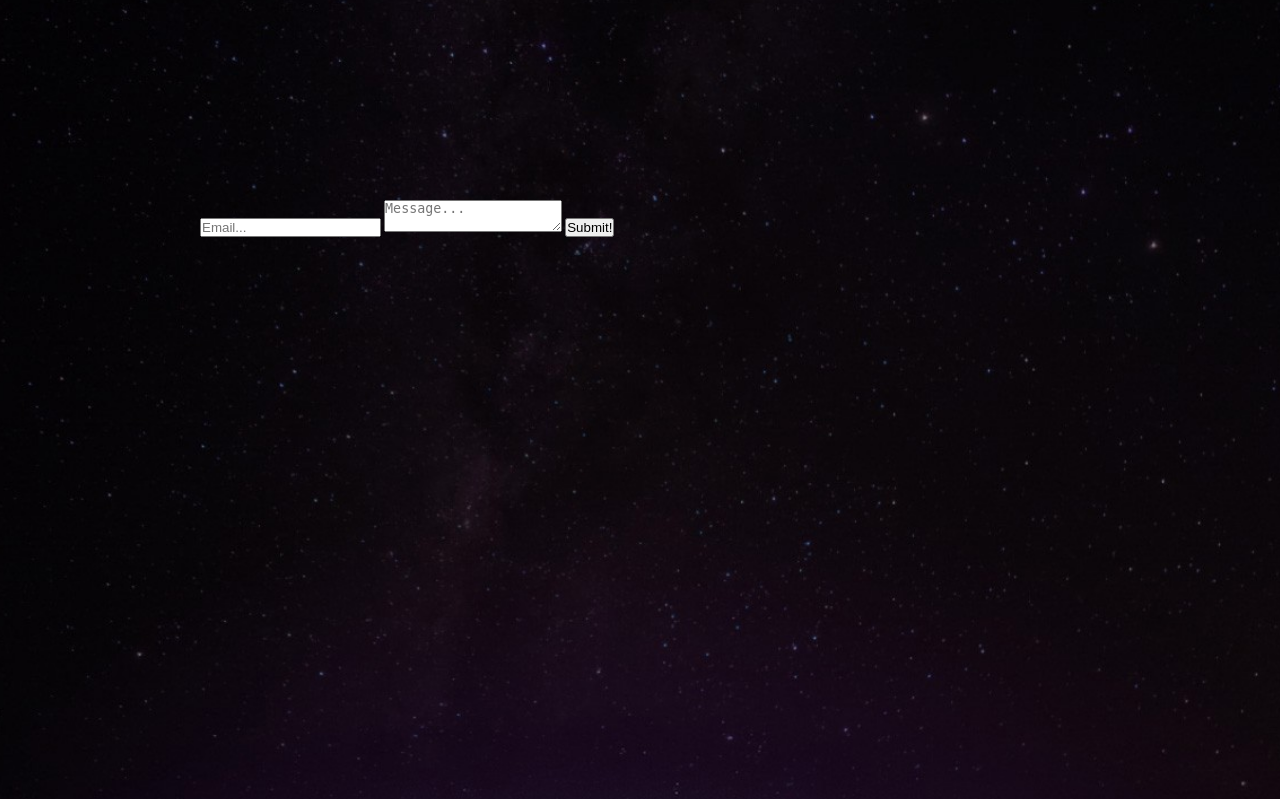
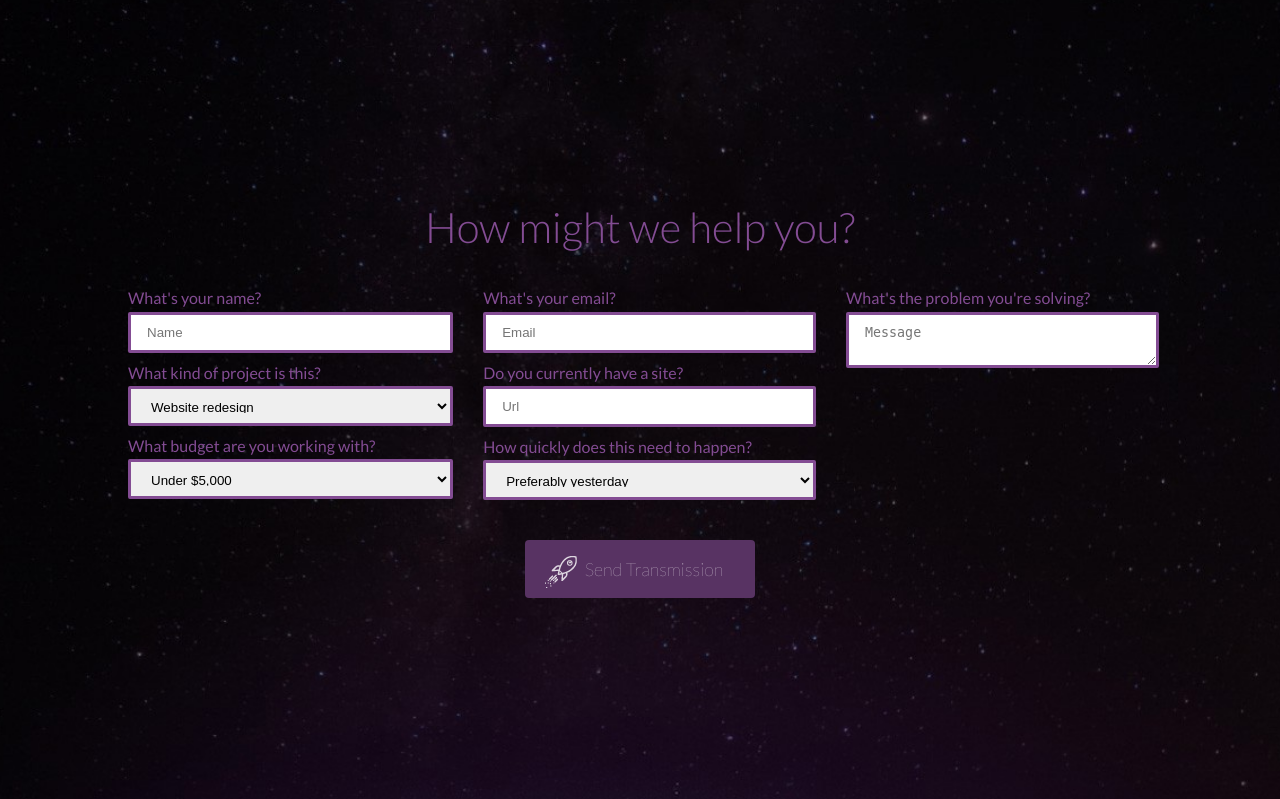
Before and after one commit to omni-online/omnionline.us, a PHP site: page / in a window 1280 px wide. Shown: the top 799 px of the page. Run offline with PHP 8.4, Linux system fonts and the light colour scheme.

Commit message:
Contact form

```diff
--- a/public/css/style.css
+++ b/public/css/style.css
@@ -2,7 +2,7 @@ html, body {
     height: 100%;
     width: 100%;
     font-family: 'Lato', sans-serif;
-    background-color: #240802;
+    background-color: #13060F;
 }
 
 * {
@@ -14,6 +14,7 @@ html, body {
 
 section {
     min-height: 100vh;
+    position: relative;
 }
 
 .app {
@@ -31,6 +32,88 @@ section {
     left: -10%;
 }
 
+
+/******************/
+/*      GRID      */
+/******************/
+.col-1-3 {
+    display: table-cell;
+    width: 1%;
+    vertical-align: top;
+}
+.contact-form .col-1-3 {
+    text-align: left;
+}
+.contact-form .col-1-3 + .col-1-3 {
+    padding-left: 30px;
+}
+.contact-form .col-1-3 label:first-child {
+    position: absolute;
+    top: -34px;
+    white-space: nowrap;
+}
+
+/******************/
+/*  CONTACT FORM  */
+/******************/
+.contact {
+
+}
+.contact-content {
+    position: absolute;
+    top: 50%;
+    transform: translateY(-50%);
+    right: 0;
+    left: 0;
+    padding: 0 10%;
+}
+.contact-form {
+    color: #834C93;
+    text-align: center;
+}
+.contact-heading {
+    margin-bottom: 60px;
+    color: #834C93;
+    font-size: 42px;
+    font-weight: 300;
+}
+.contact-label, .contact-input, .contact-select, .contact-textarea, .contact-btn {
+    outline: none;
+    float: left;
+    clear: both;
+}
+.contact-input, .contact-select, .contact-textarea {
+    border-radius: 2px;
+    padding: 10px 16px;
+    border: 3px solid #834C93;
+}
+.contact-input, .contact-select, .contact-textarea {
+    width: 100%;
+}
+.contact-label {
+    margin-top: 10px;
+    margin-bottom: 4px;
+}
+.contact-input {
+    box-sizing: border-box;
+}
+.contact-select {
+    height: 40px;
+}
+.contact-textarea {
+    width: 90%;
+    height: 100%;
+}
+.btn.contact-btn {
+    float: none;
+    border: 0 solid transparent;
+    margin-top: 40px;
+    padding-left: 60px;
+    background-image: url(/img/spaceship.png);
+    background-position: 20px 60%;
+    background-repeat: no-repeat;
+    font-family: 'Lato', sans-serif;
+}
 .space {
     position: absolute;
     top: 0;
@@ -47,8 +130,6 @@ section {
 }
 
 .intro {
-    height: 100vh;
-    overflow: hidden;
     text-align: center;
 }
 
@@ -65,7 +146,7 @@ section {
     display: none;
 }
 
-.intro-text {
+.intro-content {
     position: absolute;
     top: 40%;
     left: 50%;
@@ -74,10 +155,10 @@ section {
 }
 
 .intro-heading {
+    margin-bottom: 50px;
     color: white;
+    font-size: 58px;
     font-weight: 100;
-    font-size: 58px;
-    margin-bottom: 50px;
 }
 
 .btn {
@@ -89,3 +170,6 @@ section {
     font-size: 18px;
     font-weight: 100;
 }
+.btn:hover {
+    cursor: pointer;
+}
--- a/public/index.html
+++ b/public/index.html
@@ -9,17 +9,50 @@
     </head>
     <body>
         <div class="app">
-            <section id="contact-form" class="contact-form">
-                <form class="contact-us" style="padding: 200px;">
-                    <input type="email" class="email" placeholder="Email..." />
-                    <textarea class="message" placeholder="Message..."></textarea>
-                    <button>Submit!</button>
-                </form>
+            <section class="contact">
+                <div class="contact-content">
+                    <form class="contact-form">
+                        <h2 class="contact-heading">How might we help you?</h2>
+                        <div class="col-1-3">
+                            <label class="contact-label" for="name">What's your name?</label>
+                            <input class="contact-input" id="name" placeholder="Name" />
+                            <label class="contact-label" for="project-type">What kind of project is this?</label>
+                            <select class="contact-select" id="project-type">
+                                <option value="Website redesign">Website redesign</option>
+                                <option value="New website">New website</option>
+                                <option value="App design/development">App design/development</option>
+                            </select>
+                            <label class="contact-label" for="budget">What budget are you working with?</label>
+                            <select class="contact-select" id="budget">
+                                <option value="<5k">Under $5,000</option>
+                                <option value="5k-15k">$5,000 - $15,000</option>
+                                <option value="15k-50k">$15,000 - $50,000</option>
+                            </select>
+                        </div>
+                        <div class="col-1-3">
+                            <label class="contact-label" for="email">What's your email?</label>
+                            <input class="contact-input" id="email" type="email" placeholder="Email" />
+                            <label class="contact-label" for="site">Do you currently have a site?</label>
+                            <input class="contact-input" id="site" placeholder="Url" />
+                            <label class="contact-label" for="timeframe">How quickly does this need to happen?</label>
+                            <select class="contact-select" id="timeframe">
+                                <option value="<5k">Preferably yesterday</option>
+                                <option value="15k-50k">Soonish</option>
+                                <option value="15k-50k">Whenever</option>
+                            </select>
+                        </div>
+                        <div class="col-1-3">
+                            <label class="contact-label" for="timeframe">What's the problem you're solving?</label>
+                            <textarea class="contact-textarea" placeholder="Message"></textarea>
+                        </div>
+                        <button class="btn contact-btn">Send Transmission</button>
+                    </form>
+                </div>
             </section>
-            <section id="intro" class="intro">
-                <a class="logo" href="#intro"><img src="img/logo.png"></a>
+            <section class="intro">
+                <a class="logo" href="/"><img src="img/logo.png"></a>
                 <a href="#" class="formLink"><img class="scroll" src="img/scroll.png"></a>
-                <div class="intro-text">
+                <div class="intro-content">
                     <h1 class="intro-heading">websites and apps for the people of earth</h1>
                     <a href="#" class="btn formLink">Can we help you?</a>
                 </div>
```
